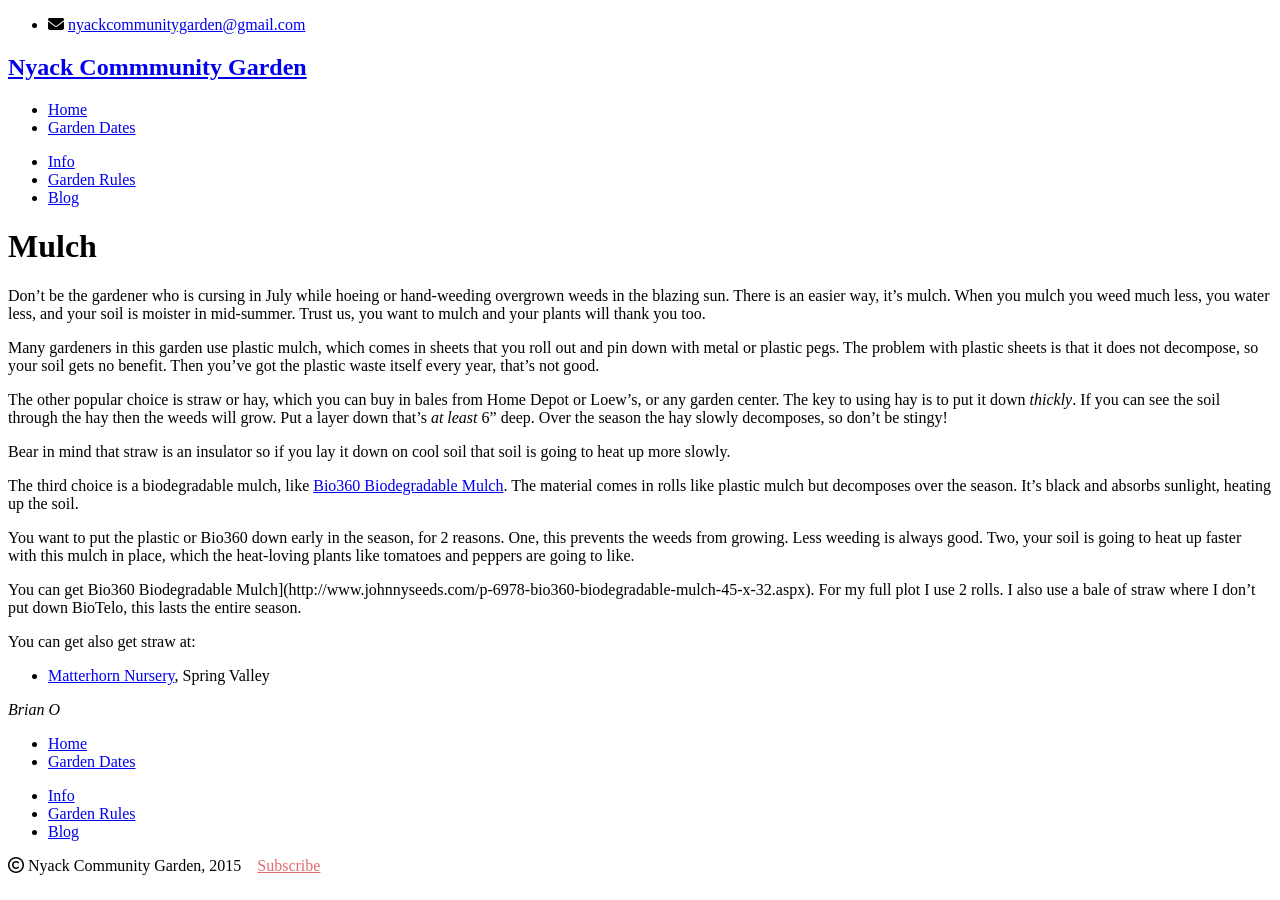
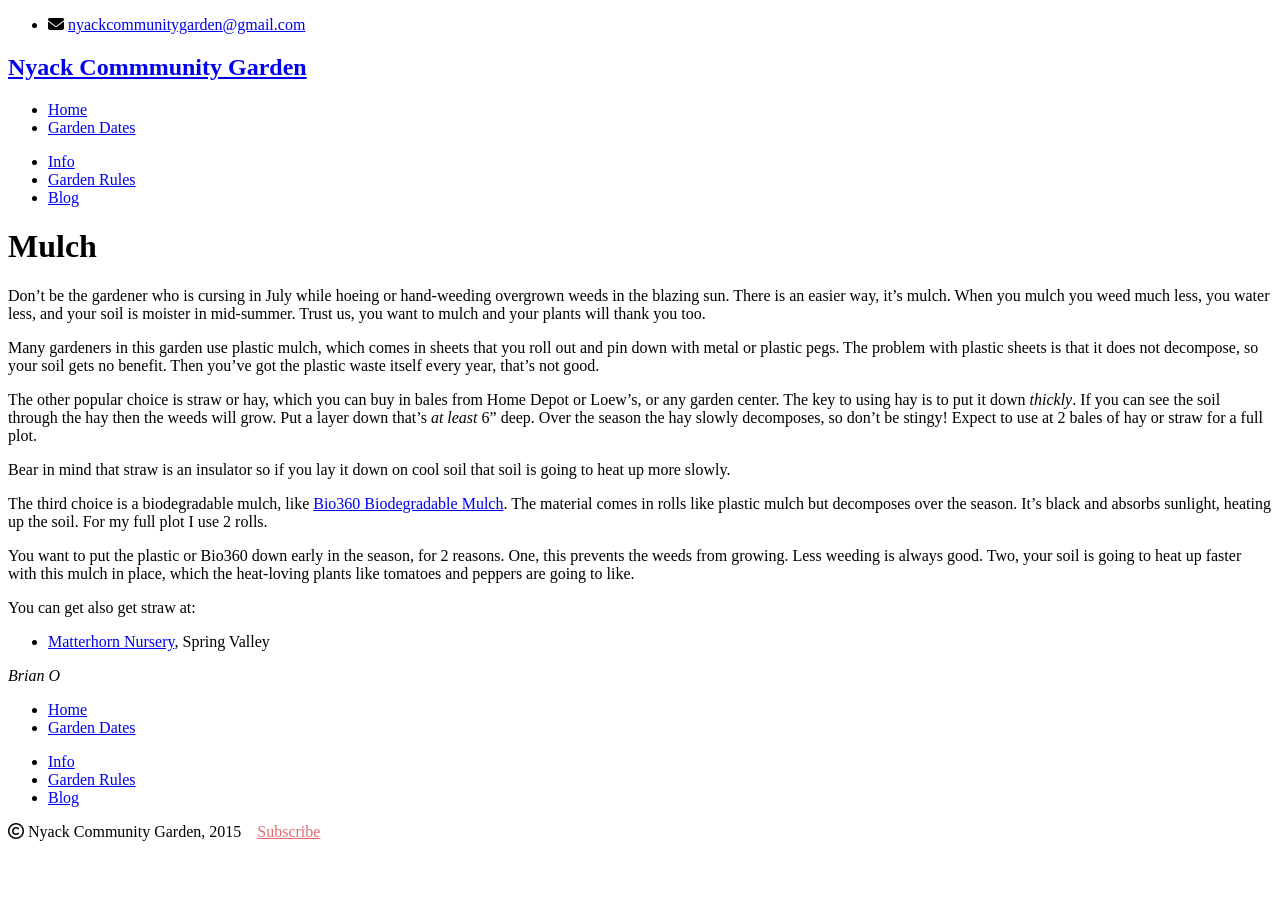
Before and after one commit to bosborne/nyackcommunitygarden, a Jekyll site: the page built from _posts/2012-06-30-mulch.md, in a window 1280 px wide. Built offline with Jekyll 4.4.1, drawn with Linux system fonts in a browser that asks for light colours; nearby versions of some CDN libraries; library files that are not in the unit come from our copies; Markdown is read by kramdown in place of the engine named in the settings.

Commit message:
Minor edits

```diff
--- a/_posts/2012-06-30-mulch.md
+++ b/_posts/2012-06-30-mulch.md
@@ -8,15 +8,13 @@ Don't be the gardener who is cursing in July while hoeing or hand-weeding overgr
 
 Many gardeners in this garden use plastic mulch, which comes in sheets that you roll out and pin down with metal or plastic pegs. The problem with plastic sheets is that it does not decompose, so your soil gets no benefit. Then you've got the plastic waste itself every year, that's not good.
 
-The other popular choice is straw or hay, which you can buy in bales from Home Depot or Loew's, or any garden center. The key to using hay is to put it down *thickly*. If you can see the soil through the hay then the weeds will grow. Put a layer down that's *at least* 6" deep. Over the season the hay slowly decomposes, so don't be stingy!
+The other popular choice is straw or hay, which you can buy in bales from Home Depot or Loew's, or any garden center. The key to using hay is to put it down *thickly*. If you can see the soil through the hay then the weeds will grow. Put a layer down that's *at least* 6" deep. Over the season the hay slowly decomposes, so don't be stingy! Expect to use at 2 bales of hay or straw for a full plot.
 
 Bear in mind that straw is an insulator so if you lay it down on cool soil that soil is going to heat up more slowly.
 
-The third choice is a biodegradable mulch, like [Bio360 Biodegradable Mulch](http://www.johnnyseeds.com/p-6978-bio360-biodegradable-mulch-45-x-32.aspx). The material comes in rolls like plastic mulch but decomposes over the season. It's black and absorbs sunlight, heating up the soil.
+The third choice is a biodegradable mulch, like [Bio360 Biodegradable Mulch](http://www.johnnyseeds.com/p-6978-bio360-biodegradable-mulch-45-x-32.aspx). The material comes in rolls like plastic mulch but decomposes over the season. It's black and absorbs sunlight, heating up the soil. For my full plot I use 2 rolls.
 
 You want to put the plastic or Bio360 down early in the season, for 2 reasons. One, this prevents the weeds from growing. Less weeding is always good. Two, your soil is going to heat up faster with this mulch in place, which the heat-loving plants like tomatoes and peppers are going to like.
-
-You can get Bio360 Biodegradable Mulch](http://www.johnnyseeds.com/p-6978-bio360-biodegradable-mulch-45-x-32.aspx). For my full plot I use 2 rolls. I also use a bale of straw where I don't put down BioTelo, this lasts the entire season.
 
 You can get also get straw at:
 
```
